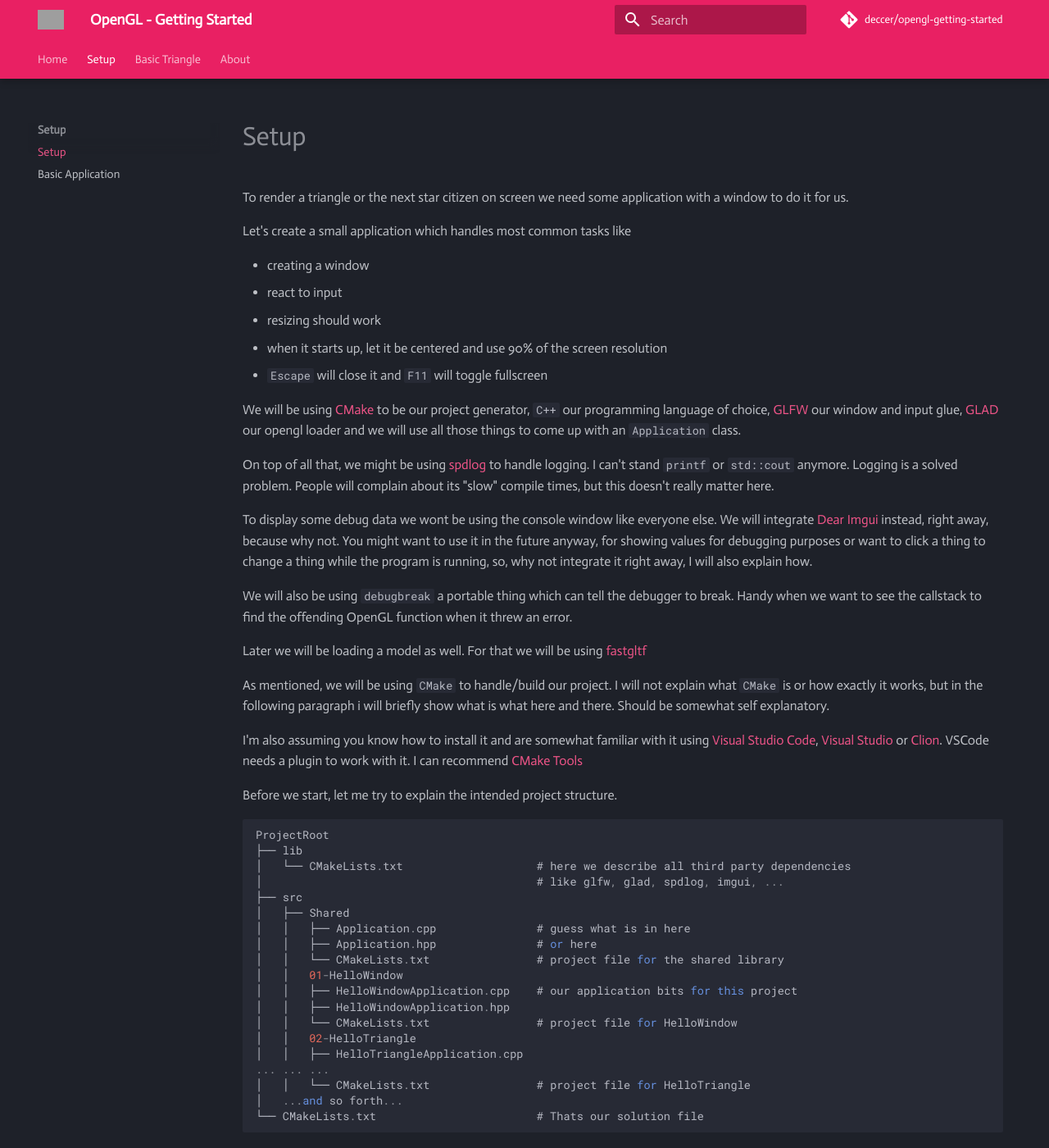
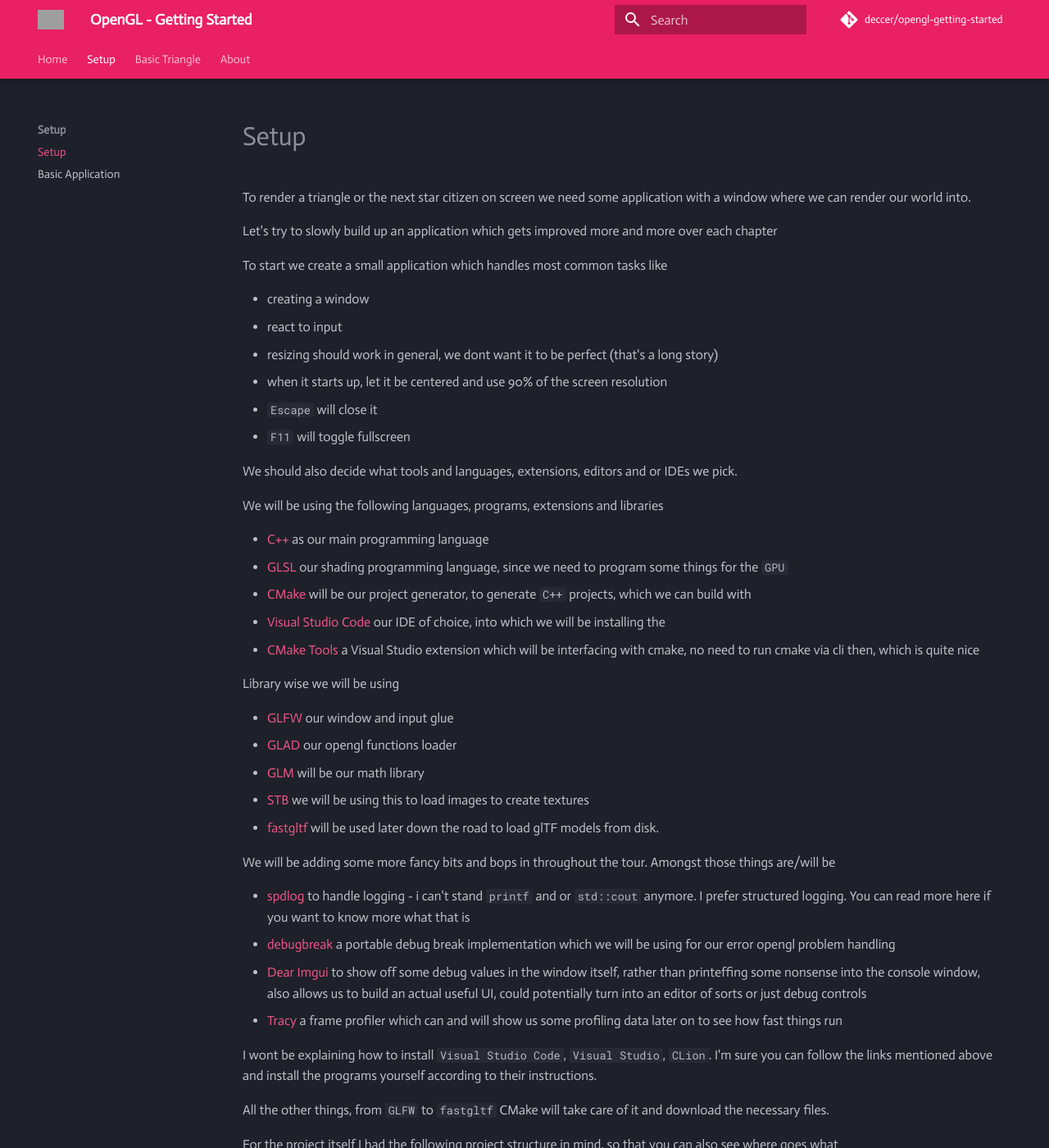
Before and after one commit to deccer/OpenGL-Getting-Started, an MkDocs documentation site: the page built from docs/00-setup/00-setup.md, in a window 1280 px wide and 1400 px high. Shown: the whole window at 82% size. Built offline with MkDocs 1.6.1 and Material for MkDocs 9.7.7, drawn with Linux system fonts in a browser that asks for light colours; comment, search, counter and statistics services are not loaded; some of the changed text lies outside the part shown; grey boxes are pictures that could not be loaded.

Commit message:
Working on better explanations

````diff
--- a/docs/00-setup/00-setup.md
+++ b/docs/00-setup/00-setup.md
@@ -1,40 +1,50 @@
 # Setup
 
 To render a triangle or the next star citizen on screen we need some application with a window
-to do it for us.
+where we can render our world into.
 
-Let's create a small application which handles most common tasks like
+Let's try to slowly build up an application which gets improved more and more over each chapter
+
+To start we create a small application which handles most common tasks like
 
 - creating a window
 - react to input
-- resizing should work
+- resizing should work in general, we dont want it to be perfect (that's a long story)
 - when it starts up, let it be centered and use 90% of the screen resolution
-- `Escape` will close it and `F11` will toggle fullscreen
+- `Escape` will close it
+- `F11` will toggle fullscreen
 
-We will be using [CMake](https://www.cmake.org) to be our project generator, `C++` our programming language of choice,
-[GLFW](https://www.glfw.org) our window and input glue, [GLAD](https://glad.dav1d.de/) our opengl loader
-and we will use all those things to come up with an `Application` class.
+We should also decide what tools and languages, extensions, editors and or IDEs we pick.
 
-On top of all that, we might be using [spdlog](https://github.com/gabime/spdlog) to handle logging.
-I can't stand `printf` or `std::cout` anymore. Logging is a solved problem. People will complain about its "slow" compile times,
-but this doesn't really matter here.
+We will be using the following languages, programs, extensions and libraries
 
-To display some debug data we wont be using the console window like everyone else.
-We will integrate [Dear Imgui](https://github.com/ocornut/imgui) instead, right away, because why not.
-You might want to use it in the future anyway, for showing values for debugging purposes
-or want to click a thing to change a thing while the program is running, so, why not integrate it right away, I will also explain how.
+- [C++](https://isocpp.org/get-started) as our main programming language
+- [GLSL](https://www.opengl.org/registry/doc/GLSLangSpec.4.60.pdf) our shading programming language, since we need to program some things for the `GPU`
+- [CMake](https://www.cmake.org) will be our project generator, to generate `C++` projects, which we can build with
+- [Visual Studio Code]() our IDE of choice, into which we will be installing the
+- [CMake Tools](https://github.com/microsoft/vscode-cmake-tools) a Visual Studio extension which will be interfacing with cmake, no need to run cmake via cli then, which is quite nice
 
-We will also be using `debugbreak` a portable thing which can tell the debugger to break. Handy when we want to see the callstack
-to find the offending OpenGL function when it threw an error.
+Library wise we will be using
 
-Later we will be loading a model as well. For that we will be using [fastgltf](https://github.com/spnda/fastgltf)
+- [GLFW](https://www.glfw.org) our window and input glue
+- [GLAD](https://glad.dav1d.de/) our opengl functions loader
+- [GLM](https://github.com/g-truc/glm) will be our math library
+- [STB](https://github.com/nothings/stb.git) we will be using this to load images to create textures
+- [fastgltf](https://github.com/spnda/fastgltf) will be used later down the road to load glTF models from disk.
 
-As mentioned, we will be using `CMake` to handle/build our project. I will not explain what `CMake` is or how exactly it works, but
-in the following paragraph i will briefly show what is what here and there. Should be somewhat self explanatory.
+We will be adding some more fancy bits and bops in throughout the tour. Amongst those things are/will be
 
-I'm also assuming you know how to install it and are somewhat familiar with it using [Visual Studio Code](https://code.visualstudio.com/), [Visual Studio](https://visualstudio.microsoft.com/) or [Clion](https://www.jetbrains.com/clion/). VSCode needs a plugin to work with it. I can recommend [CMake Tools](https://marketplace.visualstudio.com/items?itemName=ms-vscode.cmake-tools)
+- [spdlog](https://github.com/gabime/spdlog) to handle logging - i can't stand `printf` and or `std::cout` anymore. I prefer structured logging. You can read more here if you want to know more what that is
+- [debugbreak](https://github.com/scottt/debugbreak) a portable debug break implementation which we will be using for our error opengl problem handling
+- [Dear Imgui](https://github.com/ocornut/imgui) to show off some debug values in the window itself, rather than printeffing some nonsense into the console window, also allows us to build an actual useful UI, could potentially turn into an editor of sorts or just debug controls
+- [Tracy](https://github.com/wolfpld/tracy.git) a frame profiler which can and will show us some profiling data later on to see how fast things run
 
-Before we start, let me try to explain the intended project structure.
+
+I wont be explaining how to install `Visual Studio Code`, `Visual Studio`, `CLion`. I'm sure you can follow the links mentioned above and install the programs yourself according to their instructions.
+
+All the other things, from `GLFW` to `fastgltf` CMake will take care of it and download the necessary files.
+
+For the project itself I had the following project structure in mind, so that you can also see where goes what
 
 ```cpp
 ProjectRoot
@@ -47,6 +57,10 @@ ProjectRoot
 │   │   ├── Application.hpp               # or here
 │   │   └── CMakeLists.txt                # project file for the shared library
 │   │   01-HelloWindow
+│   │   ├── Data
+│   │   │   └── Shaders
+│   │   │       ├── Simple.vs.glsl        # vertex shader
+│   │   │       └── Simple.fs.glsl        # fragment shader
 │   │   ├── HelloWindowApplication.cpp    # our application bits for this project
 │   │   ├── HelloWindowApplication.hpp
 │   │   └── CMakeLists.txt                # project file for HelloWindow
@@ -57,13 +71,3 @@ ProjectRoot
 │   ...and so forth...
 └── CMakeLists.txt                        # Thats our solution file
 ```
-
-All Projects will be in a separate folder, named so that you can follow along, hopefully.
-
-`Shared` will contain all the things which we might be sharing across the projects. This repo will contain the final thing.
-There won't be dedicated git branches per chapter or something like that. However I will explain everything in this guide
-and we will start from a project skeleton and progressively add things to it and modify things as we go.
-
-???+ "Explain project setup"
-
-     Should I explain in detail how all this CMake nonsense is to be setup, step by step?
````
Also changed, not shown: docs/00-setup/01-basic-application.md (+123 -246 lines), docs/10-basic-triangle/10-basic-triangle.md (+3 -2 lines).
